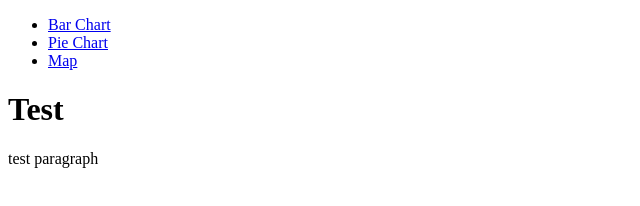
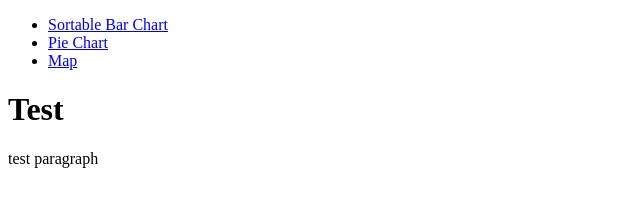
Before and after one commit to conjur26/conjur26.github.io, a plain HTML site: page index.html in a window 1280 px wide. Shown: the full height of the page, 0-640 px from the left. Drawn offline with Linux system fonts and the light colour scheme.

Commit message:
Added bar chart link to index.html

```diff
--- a/index.html
+++ b/index.html
@@ -6,7 +6,7 @@
 	<body>
 		<nav>
     		<ul>
-        		<li><a href="/">Bar Chart</a></li>
+        		<li><a href="/sortable_bar_chart.html">Sortable Bar Chart</a></li>
 	        	<li><a href="/about">Pie Chart</a></li>
         		<li><a href="/cv">Map</a></li>
     		</ul>
```
